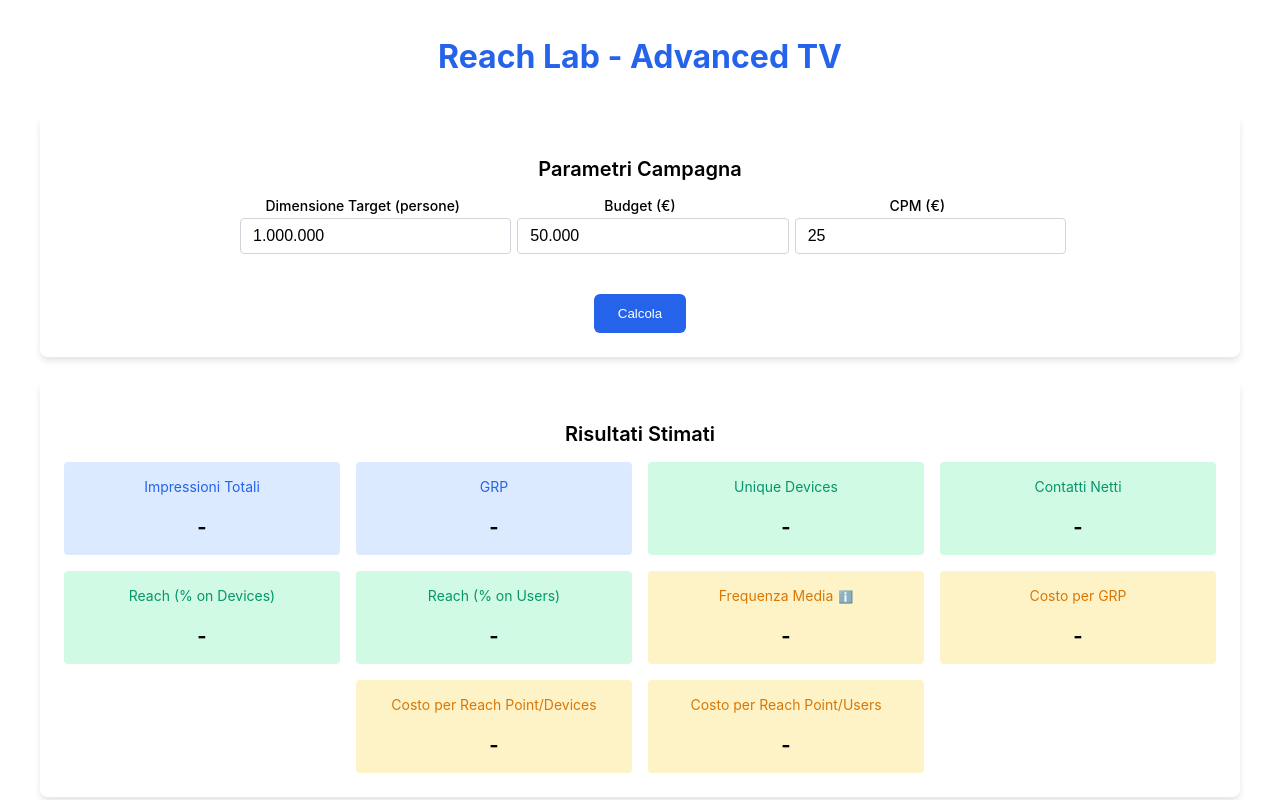
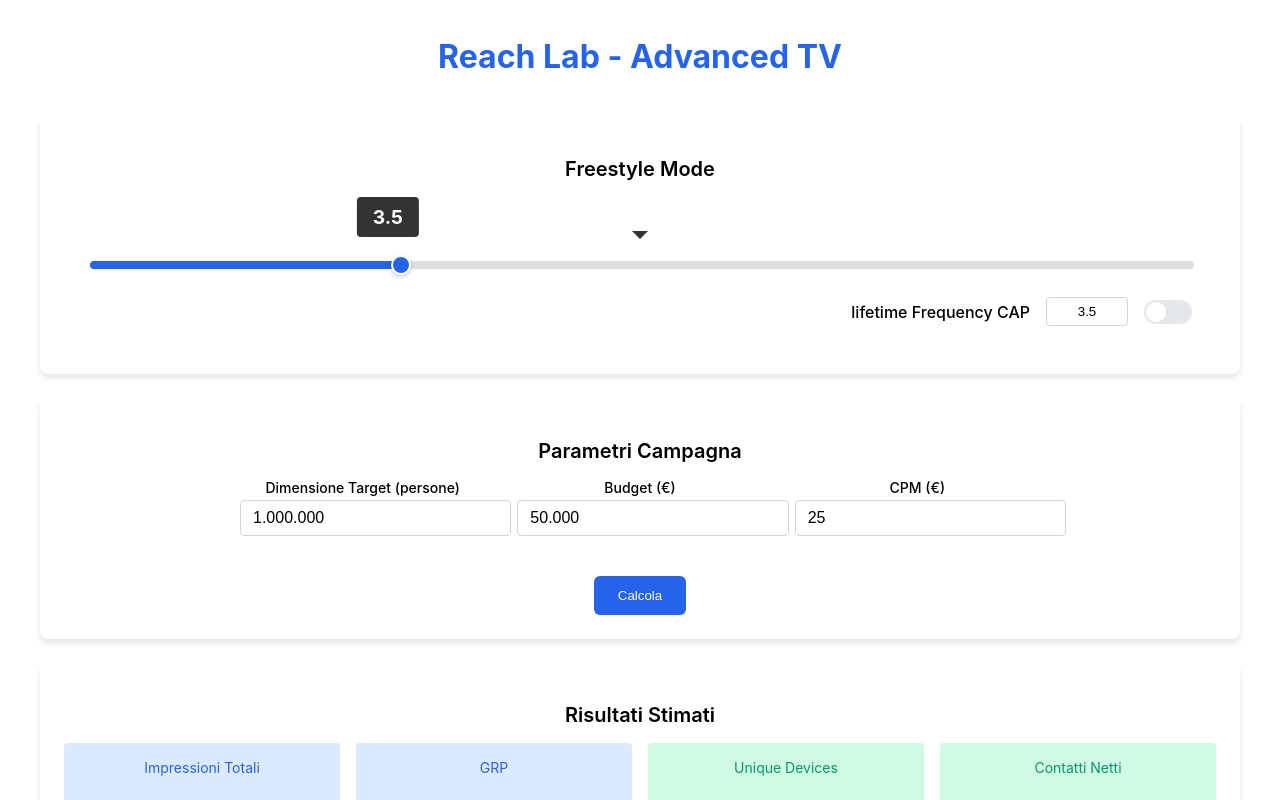
Before and after one commit to steprojects90/Reach-Lab, a React (Create React App) app: page / in a window 1280 px wide. Shown: the top 800 px of the page. Built offline with nearby package versions, Linux system fonts and the light colour scheme.

Commit message:
update ReachLab

```diff
--- /dev/null
+++ b/src/FreestyleMode.js
@@ -0,0 +1,130 @@
+import React, { useState, useEffect } from 'react';
+
+const FreestyleMode = ({ onFrequencyCapChange, initialValue = 3.5 }) => {
+  const [sliderValue, setSliderValue] = useState(initialValue);
+  const [inputValue, setInputValue] = useState(initialValue.toString());
+  const [isEnabled, setIsEnabled] = useState(false);
+
+  // Handle slider change
+  const handleSliderChange = (e) => {
+    const newValue = parseFloat(e.target.value);
+    setSliderValue(newValue);
+    setInputValue(newValue.toFixed(1));
+    if (isEnabled) {
+      onFrequencyCapChange(newValue);
+    }
+  };
+
+  // Handle manual input change
+  const handleInputChange = (e) => {
+    const value = e.target.value.replace(/[^\d.,]/g, '');
+    setInputValue(value);
+
+    const numericValue = parseFloat(value.replace(',', '.'));
+    if (!isNaN(numericValue)) {
+      setSliderValue(numericValue);
+      if (isEnabled) {
+        onFrequencyCapChange(numericValue);
+      }
+    }
+  };
+
+  // Handle input blur (when user finishes editing)
+  const handleInputBlur = () => {
+    const numericValue = parseFloat(inputValue.replace(',', '.'));
+    if (isNaN(numericValue)) {
+      setInputValue(sliderValue.toFixed(1));
+    } else {
+      // Ensure value is within min/max range
+      const boundedValue = Math.max(1, Math.min(10, numericValue));
+      setSliderValue(boundedValue);
+      setInputValue(boundedValue.toFixed(1));
+      if (isEnabled) {
+        onFrequencyCapChange(boundedValue);
+      }
+    }
+  };
+
+  // Handle toggle switch change
+  const handleToggleChange = (e) => {
+    const newEnabledState = e.target.checked;
+    setIsEnabled(newEnabledState);
+
+    // If enabling, pass the current frequency cap value to parent
+    // If disabling, pass null to indicate no frequency cap
+    onFrequencyCapChange(newEnabledState ? sliderValue : null);
+  };
+
+  // Update the bubble position on slider value change
+  useEffect(() => {
+    const slider = document.getElementById('frequency-cap-slider');
+    const bubble = document.getElementById('frequency-cap-bubble');
+
+    if (slider && bubble) {
+      const min = parseFloat(slider.min) || 1;
+      const max = parseFloat(slider.max) || 10;
+      const newVal = ((sliderValue - min) * 100) / (max - min);
+      bubble.style.left = `calc(${newVal}% + (${8 - newVal * 0.15}px))`;
+    }
+  }, [sliderValue]);
+
+  return (
+    <div className="card">
+      <h2 className="card-title">Freestyle Mode</h2>
+      <div className="freestyle-container">
+        {/* Slider value bubble */}
+        <div id="frequency-cap-bubble" className="frequency-bubble">
+          {sliderValue.toFixed(1)}
+        </div>
+
+        {/* Arrow below bubble */}
+        <div className="frequency-bubble-arrow"></div>
+
+        {/* Slider container */}
+        <div style={{ marginTop: '2rem', position: 'relative' }}>
+          <input
+            id="frequency-cap-slider"
+            type="range"
+            min="1"
+            max="10"
+            step="0.1"
+            value={sliderValue}
+            onChange={handleSliderChange}
+            style={{
+              background: `linear-gradient(to right, #2563eb 0%, #2563eb ${
+                ((sliderValue - 1) * 100) / 9
+              }%, #e0e0e0 ${((sliderValue - 1) * 100) / 9}%, #e0e0e0 100%)`
+            }}
+          />
+        </div>
+
+        {/* Control row with label, input and toggle */}
+        <div className="frequency-controls">
+          <label htmlFor="frequency-cap-input" className="frequency-label">
+            lifetime Frequency CAP
+          </label>
+
+          <input
+            id="frequency-cap-input"
+            type="text"
+            className="frequency-input"
+            value={inputValue}
+            onChange={handleInputChange}
+            onBlur={handleInputBlur}
+          />
+
+          <label className="toggle-switch">
+            <input
+              type="checkbox"
+              checked={isEnabled}
+              onChange={handleToggleChange}
+            />
+            <span className="toggle-slider"></span>
+          </label>
+        </div>
+      </div>
+    </div>
+  );
+};
+
+export default FreestyleMode;
--- a/src/ReachLab.css
+++ b/src/ReachLab.css
@@ -269,3 +269,160 @@
       grid-template-columns: repeat(2, 1fr);
     }
   }
+
+  /* Add these styles to your existing ReachLab.css file */
+
+/* Freestyle Mode styling */
+.freestyle-container {
+  position: relative;
+  padding: 1.5rem;
+}
+
+/* Slider track styling for different browsers */
+input[type="range"] {
+  -webkit-appearance: none;
+  width: 100%;
+  height: 8px;
+  background-color: #e0e0e0;
+  border-radius: 4px;
+  outline: none;
+  cursor: pointer;
+}
+
+/* Slider thumb styling for Chrome, Safari, Opera */
+input[type="range"]::-webkit-slider-thumb {
+  -webkit-appearance: none;
+  appearance: none;
+  width: 20px;
+  height: 20px;
+  background: #2563eb;
+  border-radius: 50%;
+  cursor: pointer;
+  border: 2px solid white;
+  box-shadow: 0 2px 4px rgba(0, 0, 0, 0.2);
+}
+
+/* Slider thumb styling for Firefox */
+input[type="range"]::-moz-range-thumb {
+  width: 20px;
+  height: 20px;
+  background: #2563eb;
+  border-radius: 50%;
+  cursor: pointer;
+  border: 2px solid white;
+  box-shadow: 0 2px 4px rgba(0, 0, 0, 0.2);
+}
+
+/* Slider thumb styling for IE/Edge */
+input[type="range"]::-ms-thumb {
+  width: 20px;
+  height: 20px;
+  background: #2563eb;
+  border-radius: 50%;
+  cursor: pointer;
+  border: 2px solid white;
+  box-shadow: 0 2px 4px rgba(0, 0, 0, 0.2);
+}
+
+/* Bubble styling */
+.frequency-bubble {
+  position: absolute;
+  top: 0;
+  transform: translateX(-50%);
+  background-color: #333;
+  color: white;
+  padding: 0.5rem 1rem;
+  border-radius: 0.25rem;
+  font-size: 1.2rem;
+  font-weight: bold;
+  z-index: 1;
+  white-space: nowrap;
+  transition: left 0.1s ease;
+}
+
+.frequency-bubble-arrow {
+  position: absolute;
+  top: 2.1rem;
+  left: 50%;
+  transform: translateX(-50%);
+  width: 0;
+  height: 0;
+  border-left: 8px solid transparent;
+  border-right: 8px solid transparent;
+  border-top: 8px solid #333;
+  z-index: 1;
+}
+
+/* Toggle switch styling */
+.toggle-switch-container {
+  display: inline-flex;
+  align-items: center;
+}
+
+.toggle-switch {
+  position: relative;
+  display: inline-block;
+  width: 48px;
+  height: 24px;
+  cursor: pointer;
+}
+
+.toggle-switch input {
+  opacity: 0;
+  width: 0;
+  height: 0;
+}
+
+.toggle-slider {
+  position: absolute;
+  top: 0;
+  left: 0;
+  right: 0;
+  bottom: 0;
+  background-color: #e5e7eb;
+  border-radius: 24px;
+  transition: background-color 0.2s;
+}
+
+.toggle-slider:before {
+  position: absolute;
+  content: "";
+  height: 20px;
+  width: 20px;
+  left: 2px;
+  bottom: 2px;
+  background-color: white;
+  border-radius: 50%;
+  transition: transform 0.2s;
+}
+
+input:checked + .toggle-slider {
+  background-color: #2563eb;
+}
+
+input:checked + .toggle-slider:before {
+  transform: translateX(24px);
+}
+
+/* Control row styling */
+.frequency-controls {
+  display: flex;
+  align-items: center;
+  justify-content: flex-end;
+  margin-top: 1.5rem;
+  gap: 1rem;
+}
+
+.frequency-label {
+  font-weight: 500;
+  flex-grow: 1;
+  text-align: right;
+}
+
+.frequency-input {
+  width: 4rem;
+  padding: 0.375rem 0.5rem;
+  border: 1px solid #d1d5db;
+  border-radius: 0.25rem;
+  text-align: center;
+}
--- a/src/ReachLab.jsx
+++ b/src/ReachLab.jsx
@@ -1,5 +1,6 @@
 import React, { useState, useEffect, useRef } from 'react';
 import './ReachLab.css';
+import FreestyleMode from './FreestyleMode'; // Import the new component
 
 // Utilità per la formattazione dei numeri
 const formatNumber = (num) => {
@@ -32,6 +33,9 @@ const ReachLab = () => {
 
   // Stati nascosti (non mostrati nell'UI ma usati nei calcoli)
   const [channelPotential] = useState(80);
+
+  // Nuovo stato per il frequency cap
+  const [frequencyCap, setFrequencyCap] = useState(null);
 
   // Stati per i risultati
   const [results, setResults] = useState({
@@ -68,6 +72,15 @@ const ReachLab = () => {
     window.addEventListener('resize', handleResize);
     return () => window.removeEventListener('resize', handleResize);
   }, [results, channelPotential]);
+
+  // Gestione del cambiamento del frequency cap
+  const handleFrequencyCapChange = (value) => {
+    setFrequencyCap(value);
+    // Se i risultati sono già calcolati, ricalcola con il nuovo frequency cap
+    if (results.impressions !== '-') {
+      calculateResults();
+    }
+  };
 
   // Funzione per gestire l'input formattato con separatori delle migliaia e validazione
   const handleFormattedInput = (value, setter, minValue = 0, fieldName = '') => {
@@ -141,7 +154,7 @@ const ReachLab = () => {
       const standardReach1Plus = (p * g) / (g + p);
 
       // Calcolo della frequenza media standard (GRP / reach)
-      const standardFrequency = g / standardReach1Plus;
+      let standardFrequency = g / standardReach1Plus;
 
       // Calcolo adattivo della frequenza basato sulla densità delle impressioni
       const impressionDensity = targetSizeValue > 0 ? totalImpressions / targetSizeValue : 0;
@@ -163,11 +176,20 @@ const ReachLab = () => {
       const frequencyAdjustmentFactor = 1 + Math.log10(1 + impressionDensity / midDensity);
 
       // Applica il fattore di aggiustamento alla frequenza standard
-      const finalFrequency = standardFrequency * frequencyAdjustmentFactor;
+      let finalFrequency = standardFrequency * frequencyAdjustmentFactor;
 
-      // Ricalcola la reach in base alla frequenza adattata
-      // Se f = g/r, allora r = g/f
-      const finalReach1Plus = g / finalFrequency;
+      // NUOVO: Applica il frequency cap se attivo
+      let finalReach1Plus;
+
+      if (frequencyCap !== null) {
+        // Se il frequency cap è attivo, forziamo la frequenza al valore impostato
+        finalFrequency = frequencyCap;
+        // Ricalcoliamo la reach usando la formula inversa: reach = GRP / frequency
+        finalReach1Plus = g / finalFrequency;
+      } else {
+        // Calcolo normale senza frequency cap
+        finalReach1Plus = g / finalFrequency;
+      }
 
       // Reach su users con fattore moltiplicatore 1.40 (considerando il pubblico one-to-many)
       const finalReachOnUsers = Math.min(finalReach1Plus * 1.40, 100); // Massimo 100%
@@ -369,6 +391,9 @@ const ReachLab = () => {
         <h1 className="reach-lab-title">Reach Lab - Advanced TV</h1>
       </div>
 
+      {/* Aggiungi il componente FreestyleMode sopra la card dei parametri della campagna */}
+      <FreestyleMode onFrequencyCapChange={handleFrequencyCapChange} />
+
       <Card>
         <h2 className="card-title text-center">Parametri Campagna</h2>
         <div className="form-grid-centered" style={{ gap: '2rem' }}>
```
